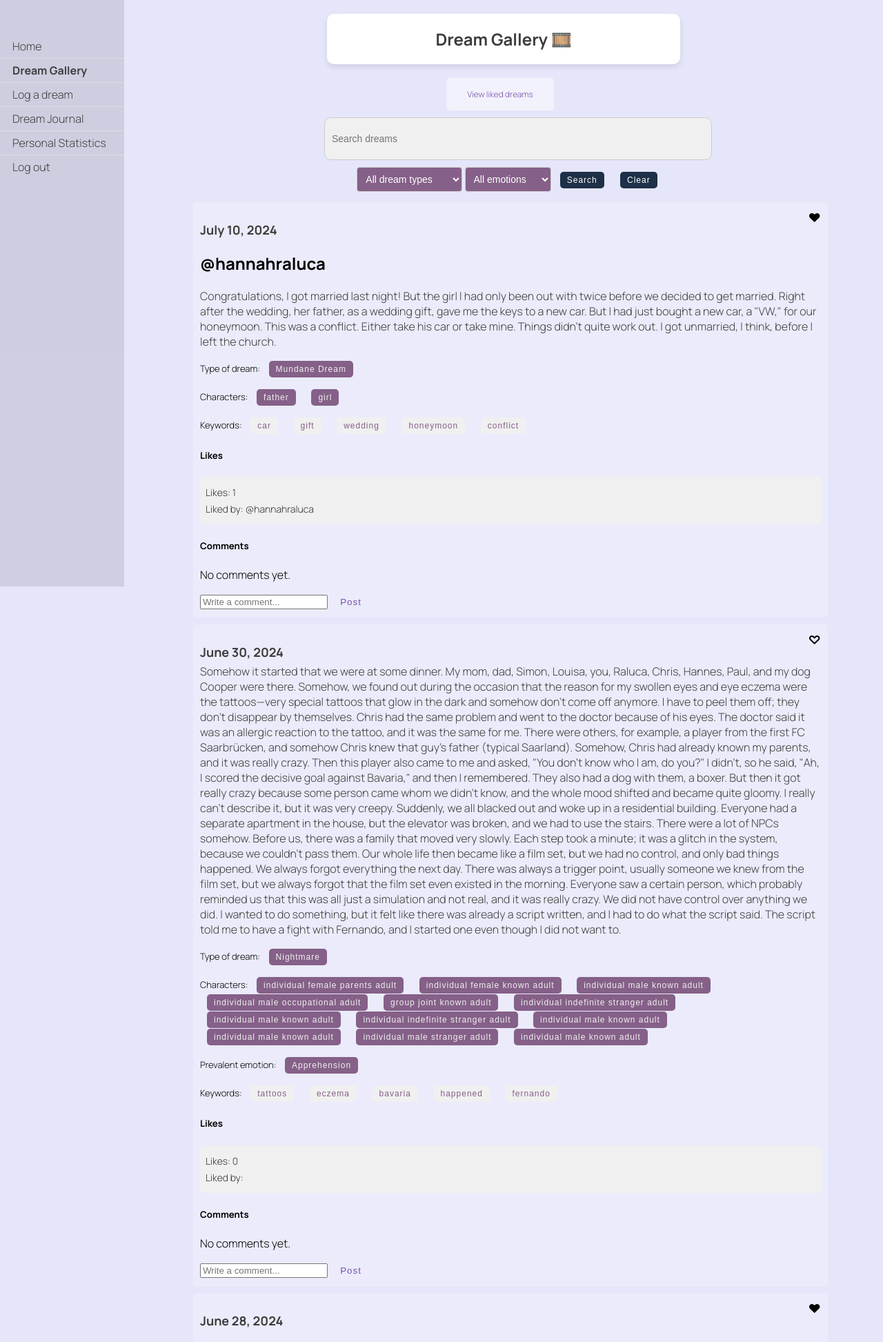
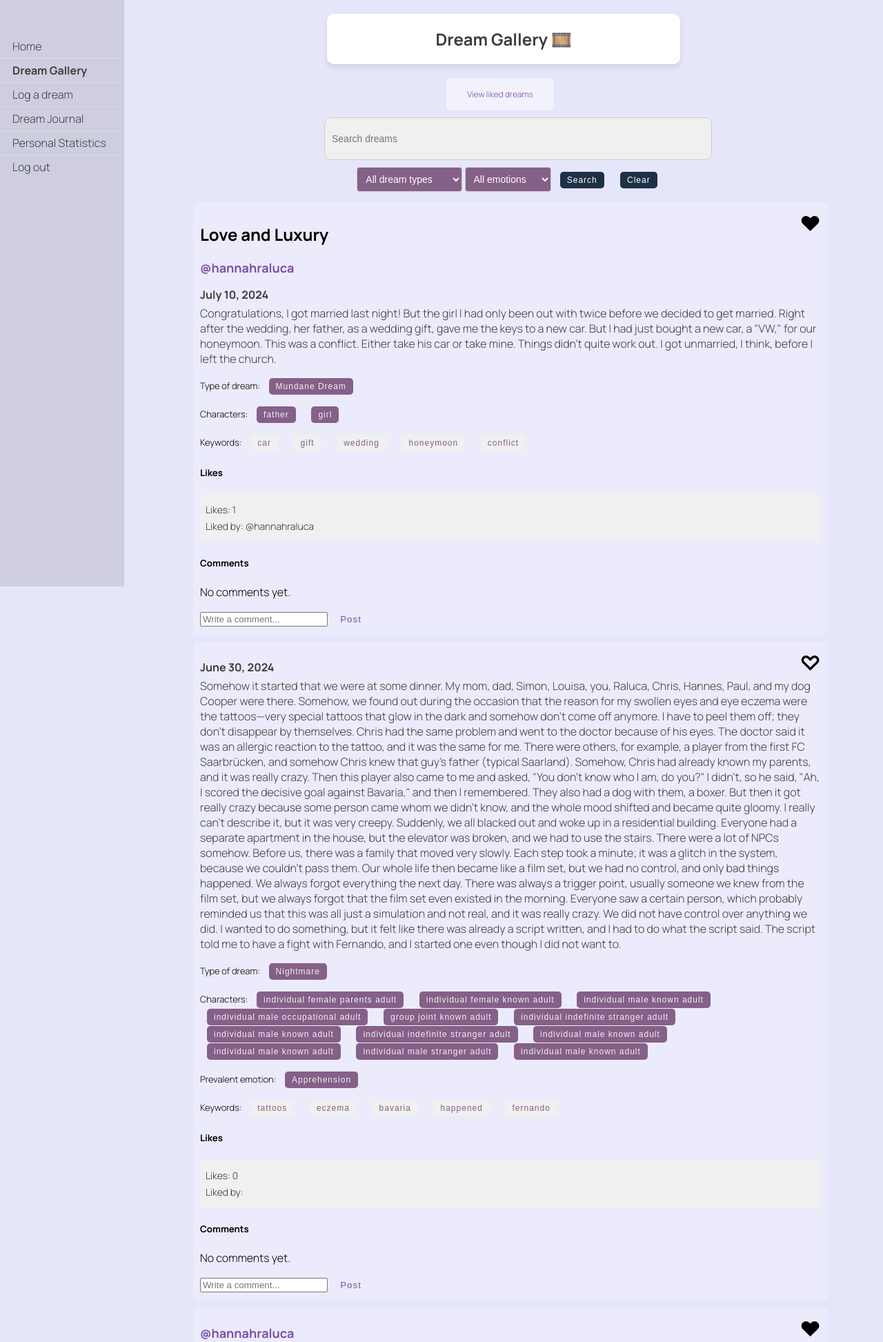
Before and after one commit to hannahsteinbach/DreamCatcher, a Django app: page /dreams/gallery/ in a window 1280 px wide. Shown: the top 1945 px of the page at 69% size. Run offline with Django 5.2, Linux system fonts and the light colour scheme; a user stored in the database is signed in; data comes from the database, SQL or seed files in the repository; both versions use the stored data as it was after the commit.

Commit message:
add titles to gallery, make button bigger

```diff
--- a/django/dreamcatcher/dreams/templates/dreams/gallery.html
+++ b/django/dreamcatcher/dreams/templates/dreams/gallery.html
@@ -171,10 +171,16 @@
             width: 100%;
         }
         .dream-date {
+            font-size: 16px;
+            font-weight: bold;
+            margin-bottom: 5px;
+            color: #3D3D3D;
+        }
+        .dream-user {
             font-size: 18px;
             font-weight: bold;
             margin-bottom: 5px;
-            color: #3D3D3D;
+            color: #7851a9;
         }
         .dream-content {
             font-size: 16px;
@@ -189,7 +195,7 @@
             user-select: none;
         }
         .menu .icon {
-            font-size: 18px;
+            font-size: 30px;
             font-weight: bold;
         }
         .menu-content {
@@ -400,10 +406,13 @@
                 {% if dream.shared %}
                     {% if not query or query|lower in dream.content|lower %}
                         <div class="dream">
-                            <h3 class="dream-date">{{ dream.date }}</h3>
+                            {% if dream.title %}
+                            <h2 class="dream-title">{{ dream.title }}</h2>
+                            {% endif %}
                             {% if not dream.anon %}
                                 <h2 class="dream-user">@{{ dream.user }}</h2>
                             {% endif %}
+                            <h3 class="dream-date">{{ dream.date }}</h3>
                             <p class="dream-content">
                                 {% autoescape off %}
                                 {{ dream.content|safe|highlight:query }}
```
Also changed, not shown: django/dreamcatcher/db.sqlite3.
